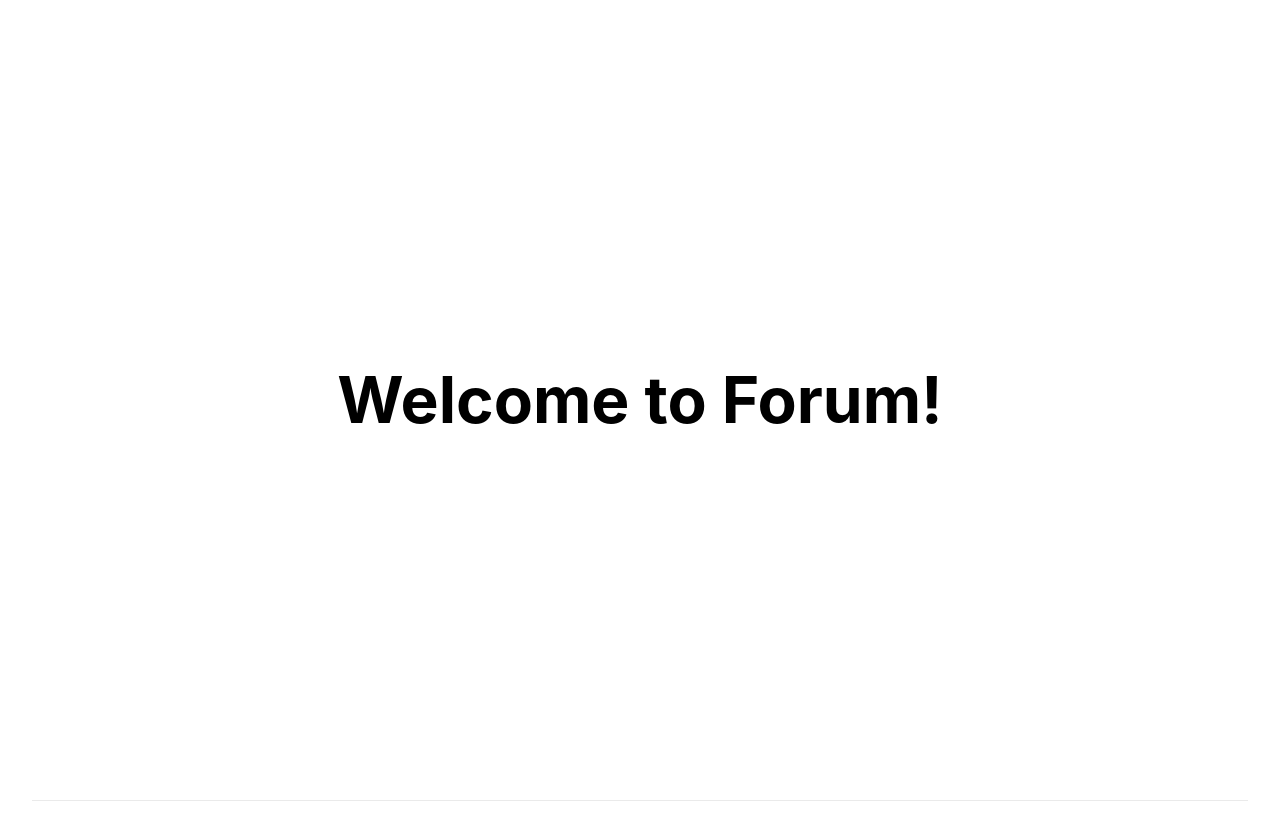
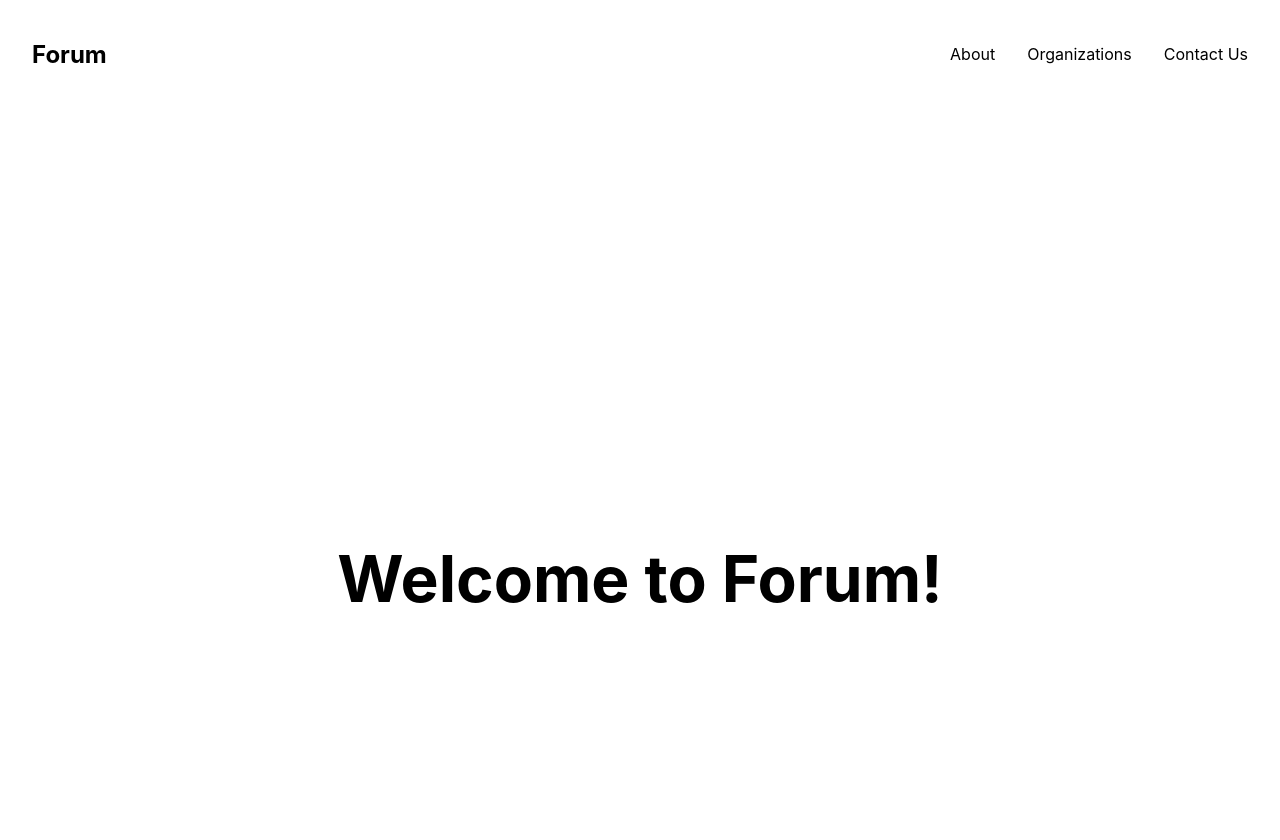
Before and after one commit to GeekHaven/Forum-Frontend-Web, a Next.js app: page / in a window 1280 px wide. Shown: the top 840 px of the page. Built offline with nearby package versions, Linux system fonts and the light colour scheme.

Commit message:
added navbar

```diff
--- a/pages/index.js
+++ b/pages/index.js
@@ -1,6 +1,7 @@
 import Head from 'next/head'
 import Image from 'next/image'
 import styles from '../styles/Home.module.css'
+import Link from 'next/link'
 
 export default function Home() {
   return (
@@ -10,11 +11,21 @@ export default function Home() {
         <meta name="description" content="Generated by create next app" />
         <link rel="icon" href="/favicon.ico" />
       </Head>
+      {/* //navbar */}
+      <nav>
+        <div className="logo">
+          <h1>Forum</h1>
+        </div>
+        <Link href="#about"><a>About</a></Link>
+        <Link href="#topposts"><a>Organizations</a></Link>
+        <Link href="#contactUs"><a>Contact Us</a></Link>
+      </nav>
+
+      {/* main */}
       <main className={styles.main}>
         <h1 className={styles.title}>
           Welcome to Forum!
         </h1>
-
       </main>
 
       <section className={styles.section} id="about">
--- a/styles/globals.css
+++ b/styles/globals.css
@@ -14,3 +14,19 @@ a {
 * {
   box-sizing: border-box;
 }
+
+nav{
+  margin: 10px auto 80px;
+  padding: 10px 0;
+  display: flex;
+  justify-content: flex-end;
+  align-items: center;
+}
+
+nav a{
+  margin-left: 2rem;
+}
+
+nav .logo{
+  margin-right:auto;
+}
```
